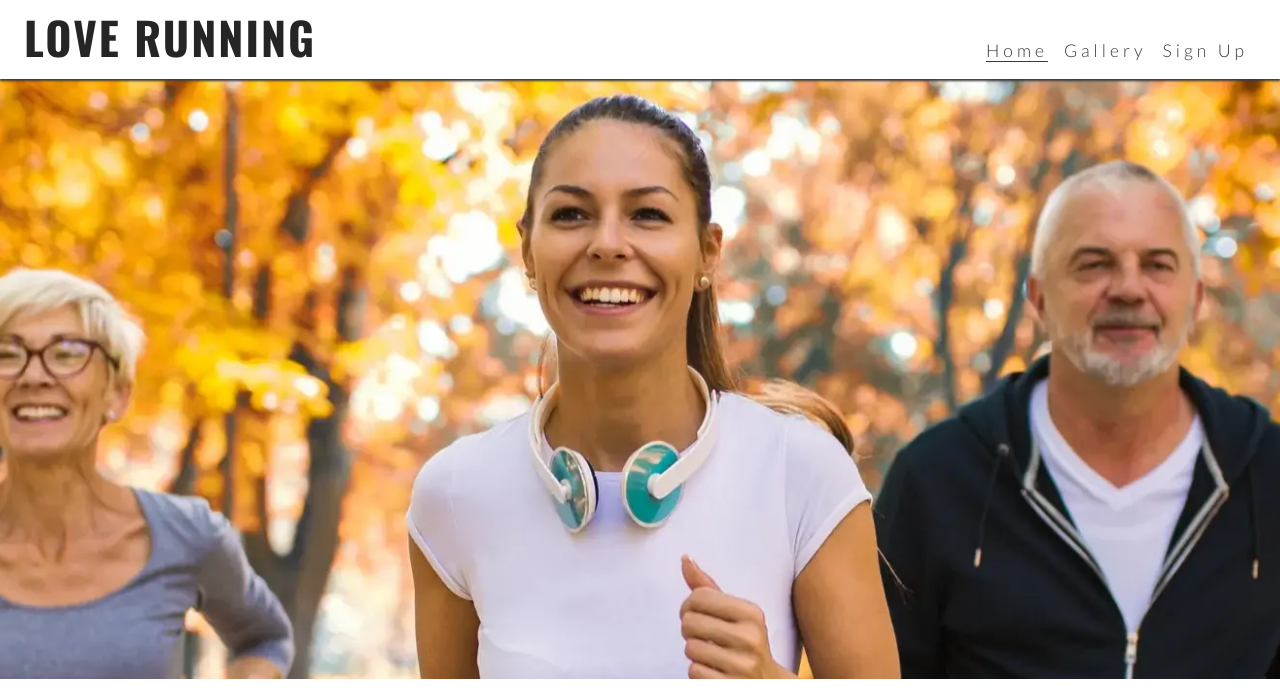
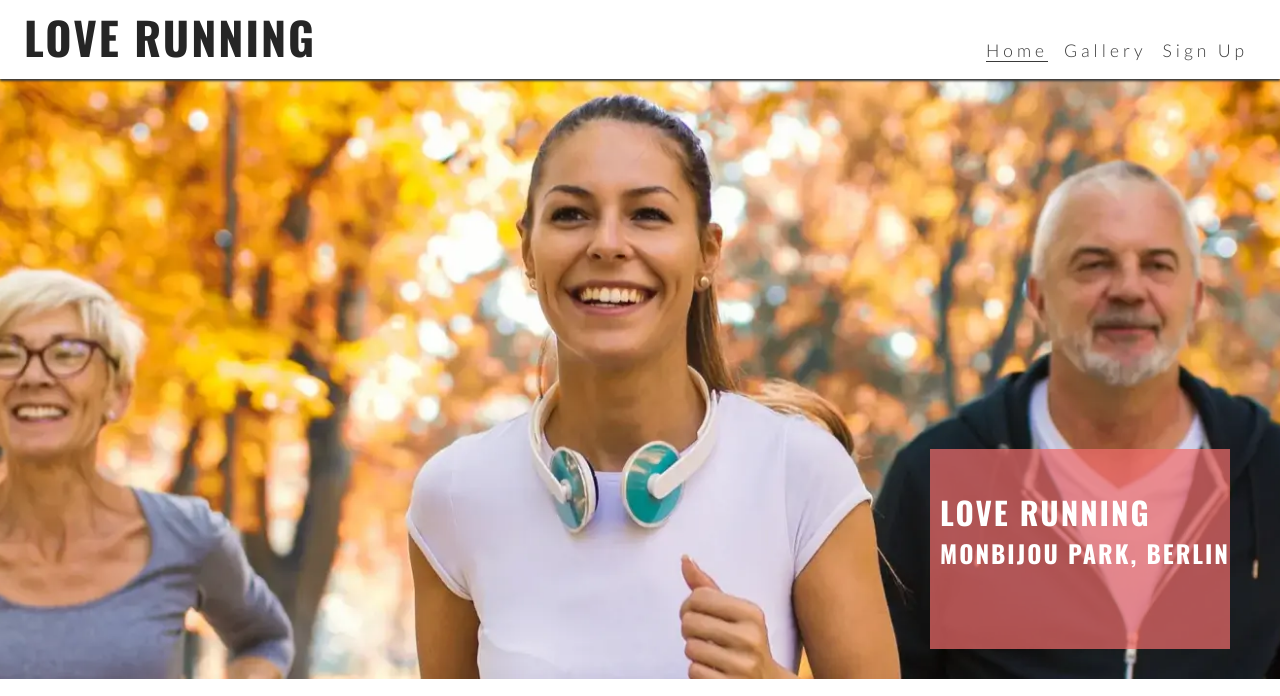
Before and after one commit to hirakhan95/love_running, a plain HTML site: page index.html in a window 1280 px wide. Shown: the top 696 px of the page. Drawn offline with nearby package versions, Linux system fonts and the light colour scheme.

Commit message:
Adding the cover text to the hero image

```diff
--- a/assets/css/style.css
+++ b/assets/css/style.css
@@ -18,6 +18,13 @@ body {
     font-family: 'Lato', sans-serif;
 }
 
+h1, h2, h3 {
+    font-family: 'Oswald', sans-serif;
+    text-transform: uppercase;
+    letter-spacing: 2px;
+    color: #252525;
+}
+
 /* Header */
 header {
     background-color: #ffffff;
@@ -34,13 +41,6 @@ header {
 header a {
     text-decoration: none;
     color: inherit;
-}
-
-h1 {
-    font-family: 'Oswald', sans-serif;
-    text-transform: uppercase;
-    letter-spacing: 2px;
-    color: #252525;
 }
 
 #menu {
@@ -93,7 +93,24 @@ main {
 #hero {
     height: 600px;
     width: 100%;
-    background: url("/assets/images/hero-image.webp") no-repeat center center/cover;
+    background: url("../images/hero-image.webp") no-repeat center center/cover;
+    position: relative;
+}
+
+#cover-text {
+    /* Final rgba value sets the opacity so it is semi-transparent */
+    background-color: rgba(241, 109, 107, .7);
+    font-size: 130%;
+    position: absolute;
+    bottom: 30px;
+    width: 80%;
+    min-height: 200px;
+    padding-top: 40px;
+    padding-left: 10px;
+}
+
+#cover-text > h2, #cover-text > h3 {
+    color: #ffffff;
 }
 
 /* Footer */
@@ -145,6 +162,12 @@ main {
         /* Push main content down to accommodate larger header */
         margin-top: 79px;
     }
+
+    /* Hero image */
+    #cover-text {
+        width: 300px;
+        right: 50px;
+    }
 }
 
 /* Large devices (laptops and desktops, 992px and up) */
--- a/index.html
+++ b/index.html
@@ -38,9 +38,14 @@
 
 
 <!-- Main content -->
-<main>
-    <section id="hero"></section>
-</main>
+  <main>
+    <section id="hero">
+        <div id="cover-text">
+            <h2>Love Running</h2>
+            <h3>Monbijou Park, Berlin</h3>
+        </div>
+    </section>
+
 
 <!-- Footer -->
 <footer>
```
